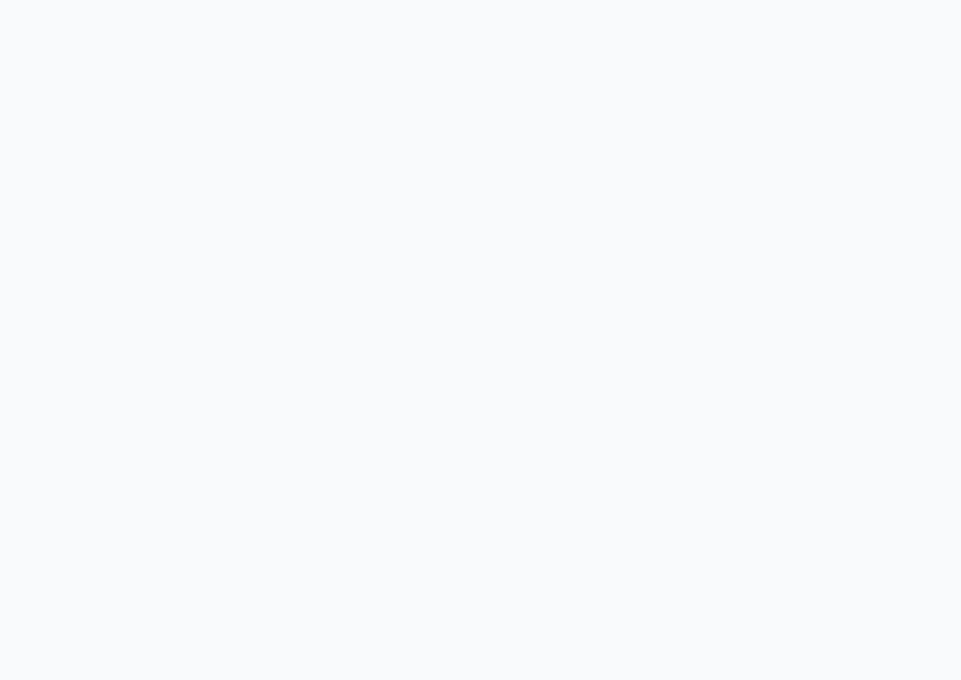
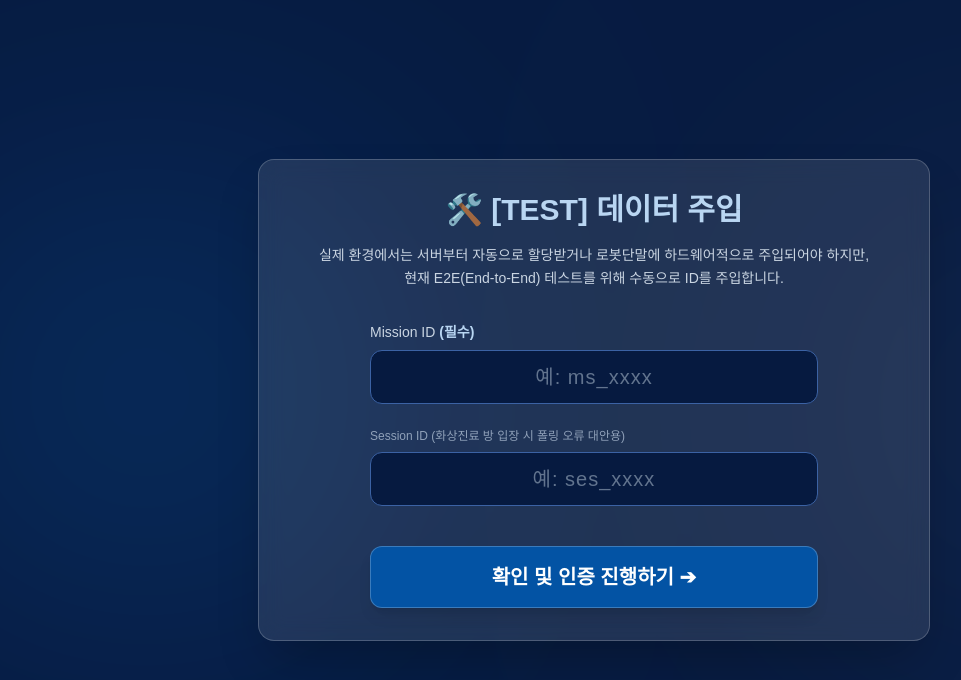
Before and after one commit to hwan515/waddoc, a React (Vite) app in the folder src/FE/: page /robot/setup in a window 1280 px wide. Before the commit this address had no page. Shown: the top 680 px of the page, without its empty margins (46-1007 px from the left). Built offline with nearby package versions, Linux system fonts and the light colour scheme; a web font is replaced by a local one.

Commit message:
test/robot-webRTC-test-page

```diff
--- a/src/FE/src/App.jsx
+++ b/src/FE/src/App.jsx
@@ -8,6 +8,7 @@ import AdminSignup from './pages/Auth/AdminSignup';
 import PatientPortal from './pages/Patient/Portal';
 import PatientMyPage from './pages/Patient/MyPage';
 import RobotHome from './pages/Robot/Home';
+import Setup from './pages/Robot/Setup';
 import AuthStep from './pages/Robot/AuthStep';
 import MeasureIntro from './pages/Robot/Measurement/MeasureIntro';
 import Temperature from './pages/Robot/Measurement/Temperature';
@@ -49,6 +50,7 @@ function App() {
 
         {/* 로봇 (환자) 전용 화면 */}
         <Route path="/robot" element={<RobotHome />} />
+        <Route path="/robot/setup" element={<Setup />} />
         <Route path="/robot/auth" element={<AuthStep />} />
         <Route path="/robot/measure-intro" element={<MeasureIntro />} />
         <Route path="/robot/measure/temperature" element={<Temperature />} />
--- a/src/FE/src/hooks/useSSE.js
+++ b/src/FE/src/hooks/useSSE.js
@@ -37,6 +37,7 @@ export const useSSE = () => {
                     },
 
                     onmessage(event) {
+                        console.log("🔥 [SSE Raw Message]", event.event, event.data);
                         if (event.event === 'connected') {
                             setIsConnected(true);
                         } else if (event.event === 'ping') {
--- a/src/FE/src/pages/Robot/AuthStep.jsx
+++ b/src/FE/src/pages/Robot/AuthStep.jsx
@@ -222,8 +222,9 @@ const AuthStep = () => {
     const submitAuth = async (faceBase64, idCardBase64) => {
         setAuthStatus('submitting');
         try {
-            // 데모용 임시 ID (실제로는 이전 컴포넌트나 글로벌 상태에서 읽어옵니다)
-            const missionId = "mis_K9pQr1";
+            // Setup.jsx 에서 주입받은 Mission ID 우선 사용 (없을 시 폴백)
+            const missionId = localStorage.getItem('robot_mission_id') || "mis_K9pQr1";
+            console.log("🚀 [인증 시작] 대상 미션 ID:", missionId);
 
             // 1. 차량 단말 토큰 발급 (API 9.2) - 현재는 의사/관리자 계정 토큰으로 호출하지만 백엔드 연동을 위해 더미 요청 구조.
             // 실제 환경에선 권한 헤더를 같이 전송해야 하지만 apiClient(인터셉터)가 액세스 토큰을 자동 탑재합니다.
--- a/src/FE/src/pages/Robot/Conference.jsx
+++ b/src/FE/src/pages/Robot/Conference.jsx
@@ -1,4 +1,6 @@
+import { useState, useEffect } from 'react';
 import { useNavigate } from 'react-router-dom';
+import apiClient from '../../utils/api';
 import {
     LiveKitRoom,
     RoomAudioRenderer,
@@ -66,7 +68,8 @@ const Conference = () => {
         let isPolling = true;
 
         const terminalToken = localStorage.getItem('webrtc_terminal_token');
-        const sessionId = "ses_L6pQr1"; // 하드코딩된 세션 임시 ID. (실제론 case나 mission을 통해 받아옴)
+        const sessionId = localStorage.getItem('robot_session_id') || "ses_L6pQr1";
+        console.log("📡 [대기방] 접속 대기 중인 세션 ID:", sessionId);
 
         // 의사 세션이 생성될 때까지 폴링하여 환자 토큰을 요청
         const pollForToken = async () => {
--- a/src/FE/src/pages/Robot/Home.jsx
+++ b/src/FE/src/pages/Robot/Home.jsx
@@ -7,7 +7,7 @@ const Home = () => {
     const patientName = '홍길동';
 
     const handleStart = () => {
-        navigate('/robot/auth');
+        navigate('/robot/setup');
     };
 
     return (
--- /dev/null
+++ b/src/FE/src/pages/Robot/Setup.jsx
@@ -0,0 +1,72 @@
+import { useState } from 'react';
+import { useNavigate } from 'react-router-dom';
+
+const Setup = () => {
+    const navigate = useNavigate();
+    const [missionId, setMissionId] = useState(localStorage.getItem('robot_mission_id') || '');
+    const [sessionId, setSessionId] = useState(localStorage.getItem('robot_session_id') || '');
+
+    const handleSaveAndNext = () => {
+        if (!missionId.trim()) {
+            alert('Mission ID는 필수입니다.');
+            return;
+        }
+        localStorage.setItem('robot_mission_id', missionId.trim());
+        localStorage.setItem('robot_session_id', sessionId.trim());
+        navigate('/robot/auth');
+    };
+
+    return (
+        <div className="min-h-screen flex flex-col items-center justify-center p-8 bg-[#061A40] font-sans relative overflow-hidden">
+            {/* Background Decorations */}
+            <div className="absolute top-1/4 left-0 w-96 h-96 bg-[#0353A4] rounded-full mix-blend-screen filter blur-[150px] opacity-40"></div>
+            <div className="absolute bottom-1/4 right-0 w-96 h-96 bg-[#B9D6F2] rounded-full mix-blend-screen filter blur-[150px] opacity-10"></div>
+
+            <div className="relative z-10 w-full max-w-2xl bg-white/10 backdrop-blur-md border border-white/20 p-8 flex flex-col items-center rounded-2xl shadow-2xl text-white">
+                <h1 className="text-3xl font-bold mb-4 text-center text-[#B9D6F2]">🛠️ [TEST] 데이터 주입</h1>
+                <p className="text-slate-300 mb-8 text-center whitespace-pre-line leading-relaxed text-sm">
+                    실제 환경에서는 서버부터 자동으로 할당받거나 로봇단말에 하드웨어적으로 주입되어야 하지만,{'\n'}
+                    현재 E2E(End-to-End) 테스트를 위해 수동으로 ID를 주입합니다.
+                </p>
+
+                <div className="space-y-6 w-full max-w-md">
+                    <div>
+                        <label className="block text-sm font-medium text-slate-300 mb-2">
+                            Mission ID <span className="text-[#B9D6F2] font-semibold">(필수)</span>
+                        </label>
+                        <input
+                            type="text"
+                            value={missionId}
+                            onChange={(e) => setMissionId(e.target.value)}
+                            placeholder="예: ms_xxxx"
+                            className="w-full px-4 py-3 bg-[#061A40] border border-[#3B62A4] rounded-xl text-white placeholder-slate-500 focus:outline-none focus:border-[#B9D6F2] flex-1 text-xl tracking-wider text-center"
+                        />
+                    </div>
+                    <div>
+                        <label className="block text-xs font-medium text-slate-400 mb-2">
+                            Session ID (화상진료 방 입장 시 폴링 오류 대안용)
+                        </label>
+                        <input
+                            type="text"
+                            value={sessionId}
+                            onChange={(e) => setSessionId(e.target.value)}
+                            placeholder="예: ses_xxxx"
+                            className="w-full px-4 py-3 bg-[#061A40] border border-[#3B62A4] rounded-xl text-white placeholder-slate-500 focus:outline-none focus:border-[#B9D6F2] flex-1 text-xl tracking-wider text-center"
+                        />
+                    </div>
+                </div>
+
+                <div className="mt-10 flex gap-4 w-full max-w-md">
+                    <button
+                        onClick={handleSaveAndNext}
+                        className="px-10 py-4 bg-[#0353A4] hover:bg-[#006DAA] text-white text-xl font-semibold border border-[#B9D6F2]/30 rounded-xl shadow-lg transition-colors w-full flex items-center justify-center gap-2"
+                    >
+                        확인 및 인증 진행하기 ➔
+                    </button>
+                </div>
+            </div>
+        </div>
+    );
+};
+
+export default Setup;
```
